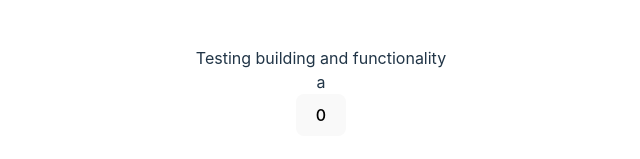
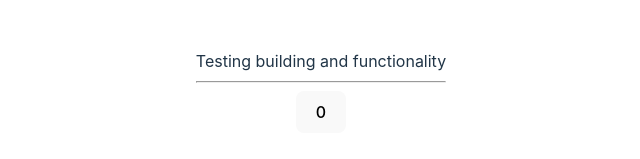
Before and after one commit to georgi4511/georgi4511.github.io, a React (Vite) app: page / in a window 1280 px wide. Shown: the part 309-468 px from the top of the page, without its empty margins (319-959 px from the left). Built offline with nearby package versions, Linux system fonts and the light colour scheme.

Commit message:
last commit for a bit

```diff
--- a/src/App.tsx
+++ b/src/App.tsx
@@ -13,7 +13,8 @@ function App() {
       <div>
         Testing building and functionality
       </div>
-      <div>a</div>   <button onClick={CounterAdd}>{count}</button>
+      <hr></hr>
+      <button onClick={CounterAdd}>{count}</button>
 
     </>
   )
```
